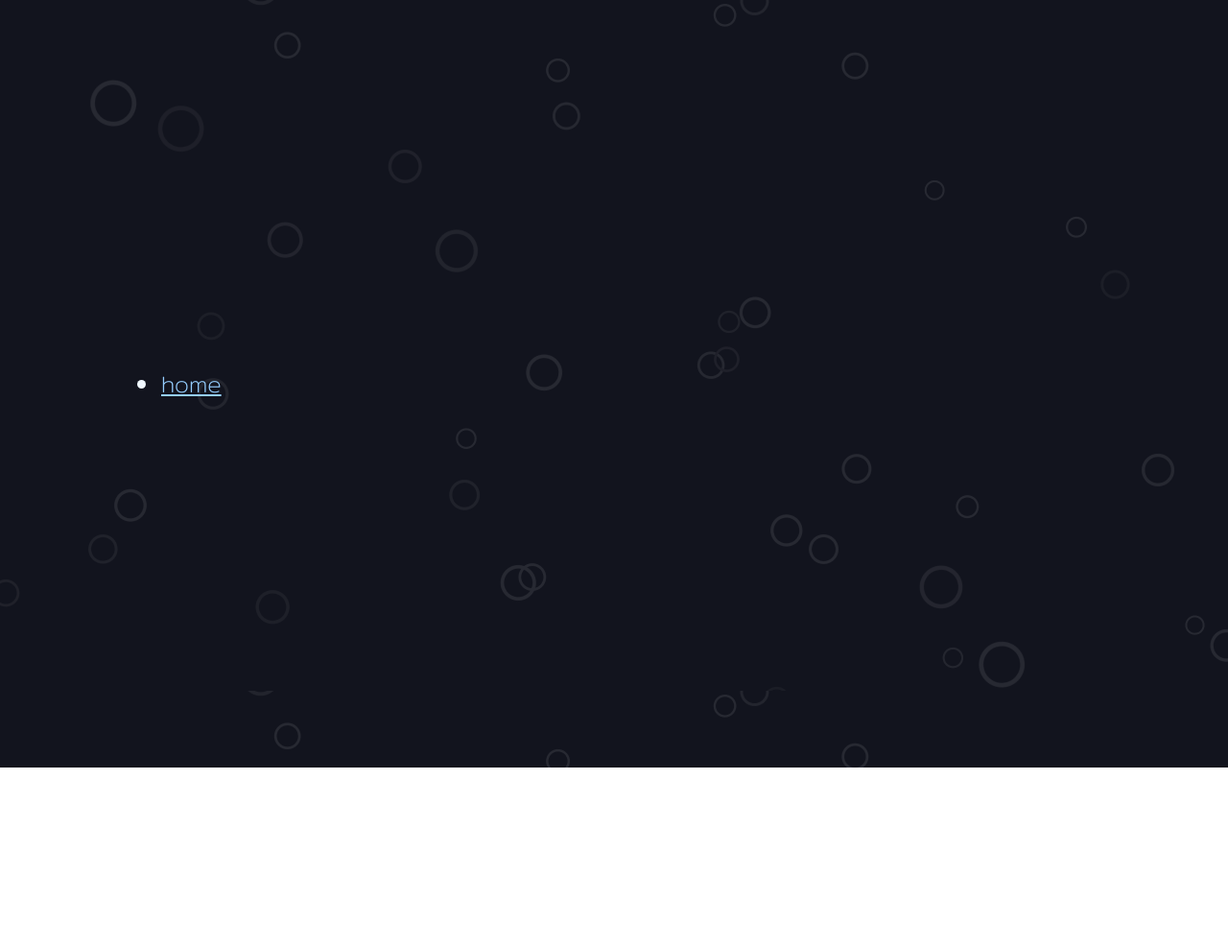
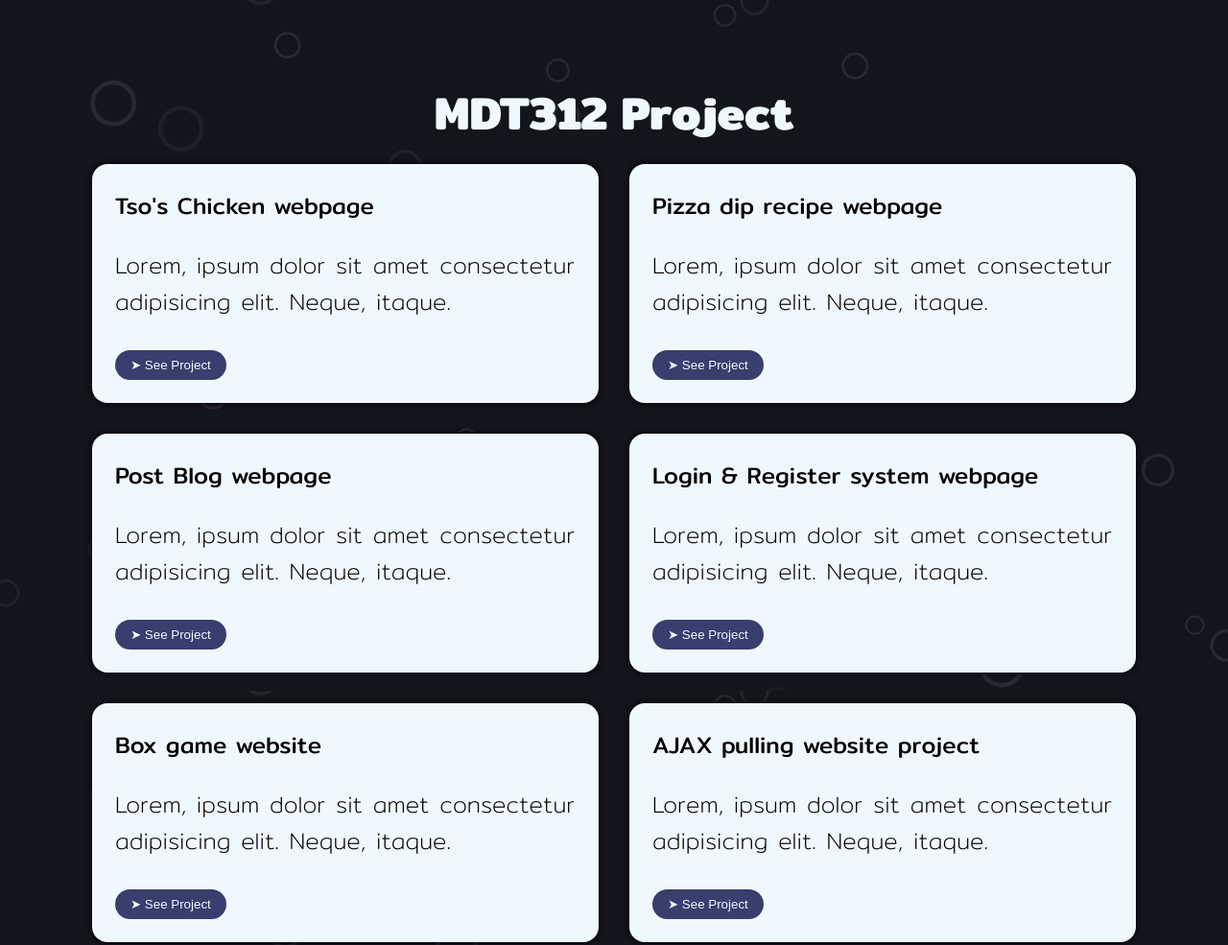
Before and after one commit to crazyghost505/Portfolio, a plain HTML site: page project.html in a window 1280 px wide. Shown: the top 985 px of the page at 96% size. Before the commit the page ends 800 px from the top, so only its background shows below. Drawn offline with Linux system fonts and the light colour scheme.

Commit message:
add assignment4 & update css-js

```diff
--- a/mystyle.css
+++ b/mystyle.css
@@ -3,7 +3,7 @@ body {
     margin: 0;
     display: flex;
     flex-direction: column;
-    justify-content: center;
+    /* justify-content: center; */
     align-items: center;
     height: 100vh;
     /* min-height: 100vh; */
@@ -14,7 +14,17 @@ body {
     font-weight: 200;
     font-size: 1.5rem;
 }
+.body2 {
+    width: 100%;
+    margin: 0;
+    display: flex;
+    flex-direction: column;
+    justify-content: center;
+    align-items: center;
+    height: 100vh;
+}
 h1, h2 {
+    color: aliceblue;
     margin: 0;
     padding: auto;
 }
@@ -76,7 +86,7 @@ nav {
 }
 p {
     font-size: 1.5rem;
-    font-weight: 400;
+    font-weight: 200;
 }
 .port {
     margin: 1rem;
@@ -134,3 +144,44 @@ p {
 a {
     color: rgb(149, 206, 255);
 }
+.container {
+    width: 90vw;
+}
+.project_container {
+    margin-top: 1rem;
+    display: grid;
+    /* display: flex;
+    flex-wrap: wrap; */
+    /* background-color: aliceblue; */
+    padding: 1rem;
+    border-radius: 1rem;
+}
+.project_box {
+    background-color: rgb(240, 248, 255);
+    border-radius: 1rem;
+    margin: 1rem;
+    padding: 1.5rem;
+    /* border:solid #7e9eff; */
+    box-shadow: 0 0 0.4rem 0 black;
+}
+.project_topic {
+    font-size: 1.5rem;
+    font-weight: 400;
+}
+.topic {
+    grid-column: 1/ span 2;
+    text-align: center;
+}
+#Tso {
+    grid-column: 1/ span 1;
+}
+#Pizzadip {
+    grid-column: 2/ span 1;
+}
+.projectbtn {
+    padding: 0.5rem 1rem 0.5rem 1rem;
+    border-radius: 100rem;
+    border: none;
+    background-color: #383e6d;
+    color: aliceblue;
+}
--- a/project.html
+++ b/project.html
@@ -5,12 +5,66 @@
     <meta name="viewport" content="width=device-width, initial-scale=1.0">
     <title>Project</title>
     <link rel="stylesheet" href="mystyle.css">
+    <script src='script.js'></script>
 </head>
 <body>
-    <div class="list">
-        <ul>
-            <li><a href = "index.html">home</li>
-        </ul>
+    <div class="container">
+        <div class="project_container" id = "personal_project">
+
+        </div>
+        <div class="project_container" id = "MDT_project">
+            <div class="topic">
+                <h1>MDT312 Project</h1>
+            </div>
+            <div class="project_box" id = "Tso">
+                <div class="project_topic">Tso's Chicken webpage</div>
+                <p>Lorem, ipsum dolor sit amet consectetur adipisicing elit. Neque, itaque.</p>
+                <button type ="button" class = "projectbtn" id = "Tsobtn">
+                    &#10148; See Project
+                </button>
+            </div>
+            <div class="project_box" id = "Pizzadip">
+                <div class="project_topic">Pizza dip recipe webpage</div>
+                <p>Lorem, ipsum dolor sit amet consectetur adipisicing elit. Neque, itaque.</p>
+                <button type ="button" class = "projectbtn" id = "Pizbtn">
+                    &#10148; See Project
+                </button>
+            </div>
+            <div class="project_box" id = "Post">
+                <div class="project_topic">Post Blog webpage</div>
+                <p>Lorem, ipsum dolor sit amet consectetur adipisicing elit. Neque, itaque.</p>
+                <button type ="button" class = "projectbtn" id = "Posbtn">
+                    &#10148; See Project
+                </button>
+            </div>
+            <div class="project_box" id = "Login">
+                <div class="project_topic">Login & Register system webpage</div>
+                <p>Lorem, ipsum dolor sit amet consectetur adipisicing elit. Neque, itaque.</p>
+                <button type ="button" class = "projectbtn" id = "Logbtn">
+                    &#10148; See Project
+                </button>
+            </div>
+            <div class="project_box" id = "Boxgame">
+                <div class="project_topic">Box game website</div>
+                <p>Lorem, ipsum dolor sit amet consectetur adipisicing elit. Neque, itaque.</p>
+                <button type ="button" class = "projectbtn" id = "Boxbtn">
+                    &#10148; See Project
+                </button>
+            </div>
+            <div class="project_box" id = "AJAX">
+                <div class="project_topic">AJAX pulling website project</div>
+                <p>Lorem, ipsum dolor sit amet consectetur adipisicing elit. Neque, itaque.</p>
+                <button type ="button" class = "projectbtn" id = "Ajabtn">
+                    &#10148; See Project
+                </button>
+            </div>
+
+
+
+
+
+
+        </div>
     </div>
 </body>
 </html>
--- a/script.js
+++ b/script.js
@@ -1,9 +1,27 @@
 window.onload = btnClick;
+window.onload = projectbtnClick;
 
 function btnClick()
 {
     document.getElementById("fbbtn").onclick = facebookLink;
     document.getElementById("ytbtn").onclick = ytLink;
+    // document.getElementById("Tsobtn").onclick = facebookLink;
+    // document.getElementById("Pizbtn").onclick = ytLink;
+    // document.getElementById("Posbtn").onclick = facebookLink;
+    // document.getElementById("Logbtn").onclick = ytLink;
+    // document.getElementById("Boxbtn").onclick = facebookLink;
+    // document.getElementById("Ajabtn").onclick = ytLink;
+}
+function projectbtnClick()
+{
+    // document.getElementById("fbbtn").onclick = facebookLink;
+    // document.getElementById("ytbtn").onclick = ytLink;
+    document.getElementById("Tsobtn").onclick = TsoLink;
+    document.getElementById("Pizbtn").onclick = PizLink;
+    document.getElementById("Posbtn").onclick = PosLink;
+    document.getElementById("Logbtn").onclick = LogLink;
+    document.getElementById("Boxbtn").onclick = BoxLink;
+    document.getElementById("Ajabtn").onclick = AjaLink;
 }
 function facebookLink()
 {
@@ -13,3 +31,27 @@ function ytLink()
 {
     window.location.href = "https://www.youtube.com/@crazyghost505";
 }
+function TsoLink()
+{
+    window.location.href = "project/assignment3/food_webpage.html";
+}
+function PizLink()
+{
+    window.location.href = "project/assignment4/recipe.html";
+}
+function PosLink()
+{
+    window.location.href = "project/assignment5/index.html";
+}
+function LogLink()
+{
+    window.location.href = "project/assignment6/login.html";
+}
+function BoxLink()
+{
+    window.location.href = "project/assignment7/index.html";
+}
+function AjaLink()
+{
+    window.location.href = "project/assignment8/index.html";
+}
```
Also changed, not shown: index.html (+8 -5 lines).
